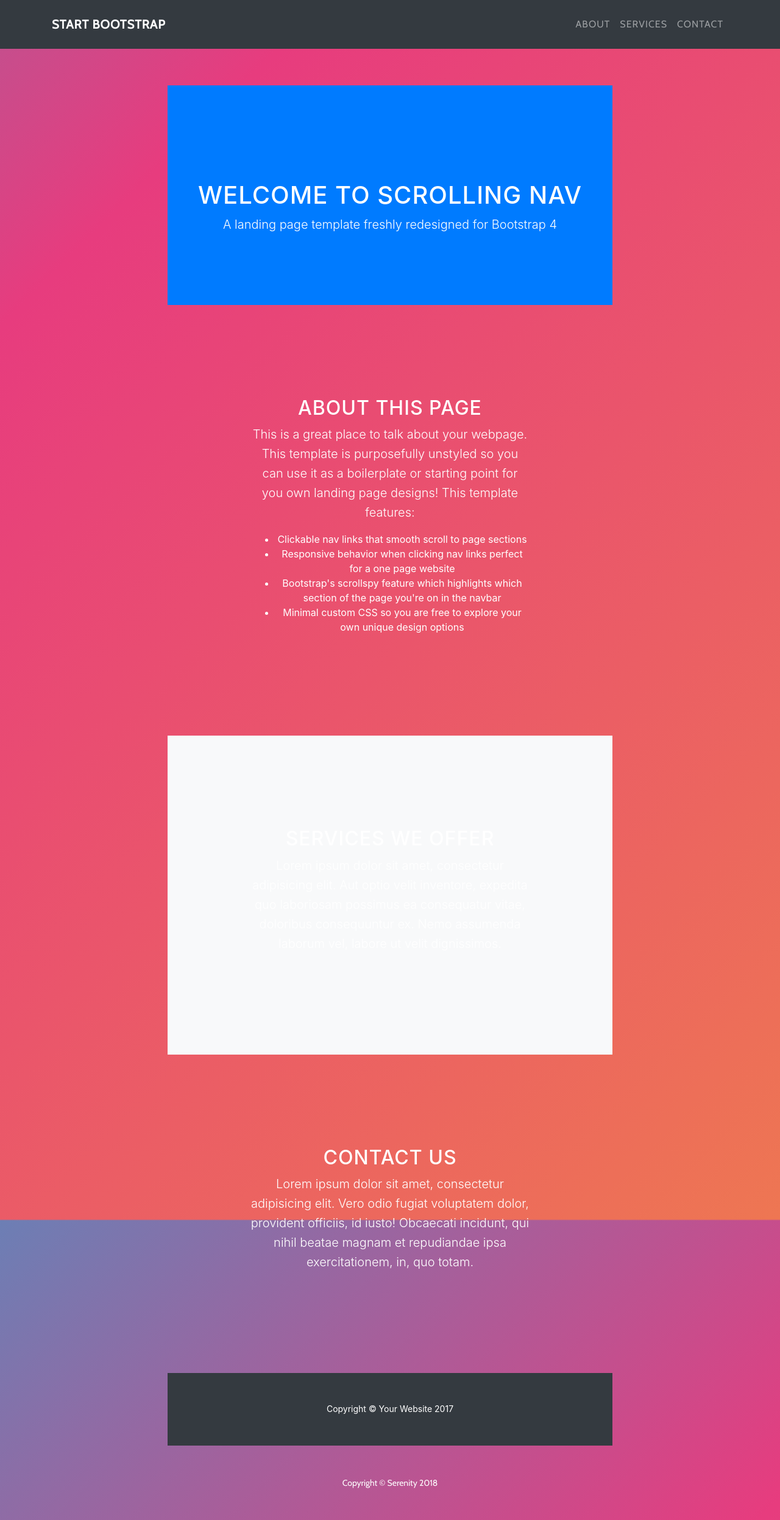
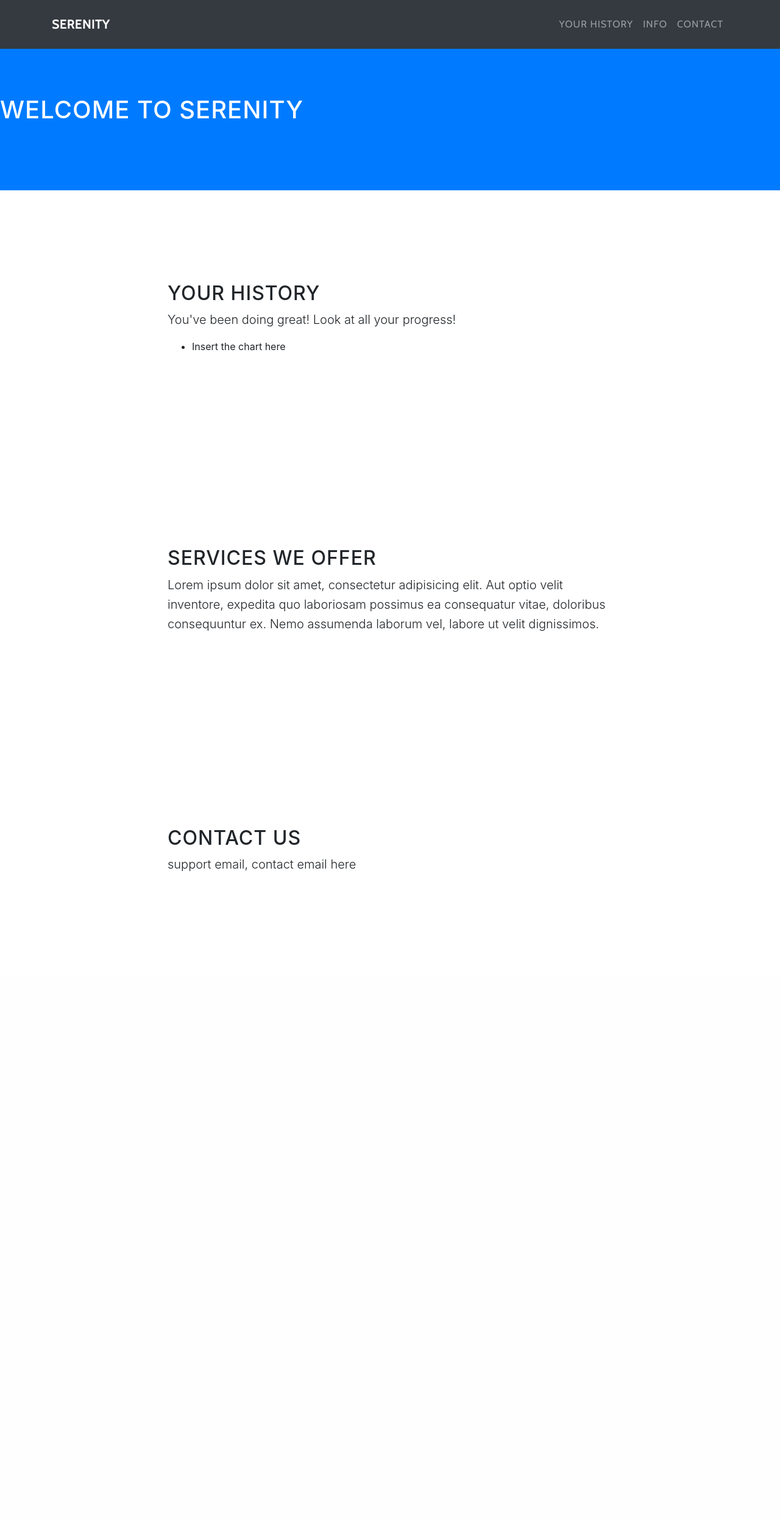
Before and after one commit to jecker7/serenity, a Django app: page /home/ in a window 1280 px wide. Shown: the whole page at 61% size. After the commit the page ends 1428 px from the top, so only its background shows below. Run offline with Django 3.2, Linux system fonts and the light colour scheme; some libraries are stand-ins or nearby versions.

Commit message:
changed our base.html and landing_page.html to separate elements and make base more basic

```diff
--- a/django_branch/capstone_django_branch/Serenity_Django/urls.py
+++ b/django_branch/capstone_django_branch/Serenity_Django/urls.py
@@ -16,10 +16,14 @@
 from django.contrib import admin
 from django.urls import path
 from django.conf.urls import url, include
+from django.conf.urls.static import static
+from django.conf import settings
 
 urlpatterns = [
     path('admin/', admin.site.urls),
     path('home/', include ('home_page.urls') ),
     path('accounts/', include('accounts.urls')),
+    path('mood/', include('mood.urls')),
+    path('music/', include('music.urls')),
     path('', include('landing_page.urls'))
-]
+]+ static(settings.STATIC_URL, document_root=settings.STATIC_ROOT)
--- a/django_branch/capstone_django_branch/home_page/templates/home_page/home_page_base.html
+++ b/django_branch/capstone_django_branch/home_page/templates/home_page/home_page_base.html
@@ -18,7 +18,11 @@
     <title>Scrolling Nav - Start Bootstrap Template</title>
 
     <!-- Bootstrap core CSS -->
+
+    <!--
     <link href="{% static '/home_page/vendor/bootstrap/css/bootstrap.min.css' %}" rel="stylesheet">
+  -->
+    <link href="{% static '/landing_page/vendor/bootstrap/css/bootstrap.min.css' %}" rel="stylesheet">
 
     <!-- Custom styles for this template -->
     <link href="{% static '/home_page/css/scrolling-nav.css' %}" rel="stylesheet">
@@ -30,17 +34,17 @@
     <!-- Navigation -->
     <nav class="navbar navbar-expand-lg navbar-dark bg-dark fixed-top" id="mainNav">
       <div class="container">
-        <a class="navbar-brand js-scroll-trigger" href="#page-top">Start Bootstrap</a>
+        <a class="navbar-brand js-scroll-trigger" href="#page-top">Serenity</a>
         <button class="navbar-toggler" type="button" data-toggle="collapse" data-target="#navbarResponsive" aria-controls="navbarResponsive" aria-expanded="false" aria-label="Toggle navigation">
           <span class="navbar-toggler-icon"></span>
         </button>
         <div class="collapse navbar-collapse" id="navbarResponsive">
           <ul class="navbar-nav ml-auto">
             <li class="nav-item">
-              <a class="nav-link js-scroll-trigger" href="#about">About</a>
+              <a class="nav-link js-scroll-trigger" href="#history">Your History</a>
             </li>
             <li class="nav-item">
-              <a class="nav-link js-scroll-trigger" href="#services">Services</a>
+              <a class="nav-link js-scroll-trigger" href="#info">Info</a>
             </li>
             <li class="nav-item">
               <a class="nav-link js-scroll-trigger" href="#contact">Contact</a>
@@ -51,9 +55,8 @@
     </nav>
 
     <header class="bg-primary text-white">
-      <div class="container text-center">
-        <h1>Welcome to Scrolling Nav</h1>
-        <p class="lead">A landing page template freshly redesigned for Bootstrap 4</p>
+      <div class="page-header">
+        <h1>Welcome to Serenity</h1>
       </div>
     </header>
 
@@ -61,20 +64,17 @@
       <div class="container">
         <div class="row">
           <div class="col-lg-8 mx-auto">
-            <h2>About this page</h2>
-            <p class="lead">This is a great place to talk about your webpage. This template is purposefully unstyled so you can use it as a boilerplate or starting point for you own landing page designs! This template features:</p>
+            <h2>Your History</h2>
+            <p class="lead">You've been doing great! Look at all your progress!</p>
             <ul>
-              <li>Clickable nav links that smooth scroll to page sections</li>
-              <li>Responsive behavior when clicking nav links perfect for a one page website</li>
-              <li>Bootstrap's scrollspy feature which highlights which section of the page you're on in the navbar</li>
-              <li>Minimal custom CSS so you are free to explore your own unique design options</li>
+              <li>Insert the chart here</li>
             </ul>
           </div>
         </div>
       </div>
     </section>
 
-    <section id="services" class="bg-light">
+    <section id="About Serenity">
       <div class="container">
         <div class="row">
           <div class="col-lg-8 mx-auto">
@@ -90,19 +90,12 @@
         <div class="row">
           <div class="col-lg-8 mx-auto">
             <h2>Contact us</h2>
-            <p class="lead">Lorem ipsum dolor sit amet, consectetur adipisicing elit. Vero odio fugiat voluptatem dolor, provident officiis, id iusto! Obcaecati incidunt, qui nihil beatae magnam et repudiandae ipsa exercitationem, in, quo totam.</p>
+            <p class="lead">support email, contact email here</p>
           </div>
         </div>
       </div>
     </section>
 
-    <!-- Footer -->
-    <footer class="py-5 bg-dark">
-      <div class="container">
-        <p class="m-0 text-center text-white">Copyright &copy; Your Website 2017</p>
-      </div>
-      <!-- /.container -->
-    </footer>
 
     <!-- Bootstrap core JavaScript -->
     <script src="{% static '/home_page/vendor/jquery/jquery.min.js' %}"></script>
--- a/django_branch/capstone_django_branch/templates/base.html
+++ b/django_branch/capstone_django_branch/templates/base.html
@@ -16,52 +16,17 @@
     <title>Serenity</title>
 
     <!-- Bootstrap core CSS -->
-    <link href="{% static 'vendor/bootstrap/css/bootstrap.min.css' %}" rel="stylesheet">
+    <link href="{% static '/landing_page/vendor/bootstrap/css/bootstrap.min.css' %}" rel="stylesheet">
 
     <!-- Custom fonts for this template -->
-    <link href="{% static 'vendor/font-awesome/css/font-awesome.min.css' %}" rel="stylesheet" type="text/css">
+    <link href="{% static '/landing_page/vendor/font-awesome/css/font-awesome.min.css' %}" rel="stylesheet" type="text/css">
     <link href="https://fonts.googleapis.com/css?family=Lora:400,700,400italic,700italic" rel="stylesheet" type="text/css">
     <link href="https://fonts.googleapis.com/css?family=Cabin" rel="stylesheet" type='text/css'>
     <!-- Custom styles for this template -->
-    <link href="{% static 'css/grayscale.min.css' %}" rel="stylesheet">
+    <link href="{% static '/landing_page/css/grayscale.min.css' %}" rel="stylesheet">
 
   </head>
-
-  <body id="landing-page">
-
-    <!-- Intro Header -->
-    <header class="masthead">
-      <div class="intro-body">
-        <div class="container">
-          <div class="row">
-            <div class="col-lg-8 mx-auto">
-              <h1 class="logo">Serenity</h1>
-              <!--<h5>Only I can change my life. <br />No one can do it for me.<br /> — Carol Burnett</h5>-->
-              {% block content %}
-              {% endblock %}
-            </div>
-          </div>
-        </div>
-      </div>
-    </header>
-
-    <!-- Footer -->
-    <footer>
-      <div class="container text-center">
-        <p style="font-family: Cabin;"> Copyright &copy; Serenity 2018</p>
-      </div>
-    </footer>
-
-    <!-- Bootstrap core JavaScript -->
-    <script src="{ % static 'vendor/jquery/jquery.min.js' %}"></script>
-    <script src="{ % static 'vendor/bootstrap/js/bootstrap.bundle.min.js' %}"></script>
-
-    <!-- Plugin JavaScript -->
-    <script src="{ % static 'vendor/jquery-easing/jquery.easing.min.js' %}"></script>
-
-    <!-- Custom scripts for this template -->
-    <script src="{ % static 'js/grayscale.min.js' %}"></script>
-
-  </body>
+{% block content %}
+{% endblock %}
 
 </html>
```
Also changed, not shown: django_branch/capstone_django_branch/Serenity_Django/settings.py (+10 -0 lines), django_branch/capstone_django_branch/landing_page/templates/landing_page/landing_page.html (+45 -5 lines).
